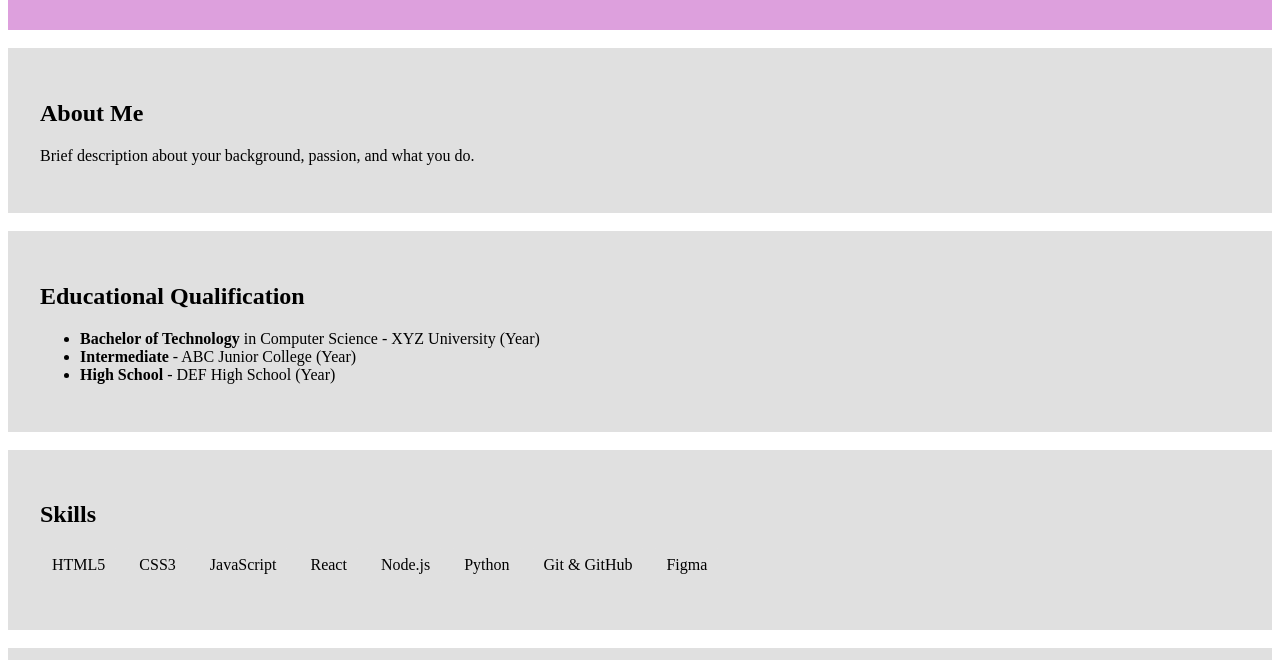
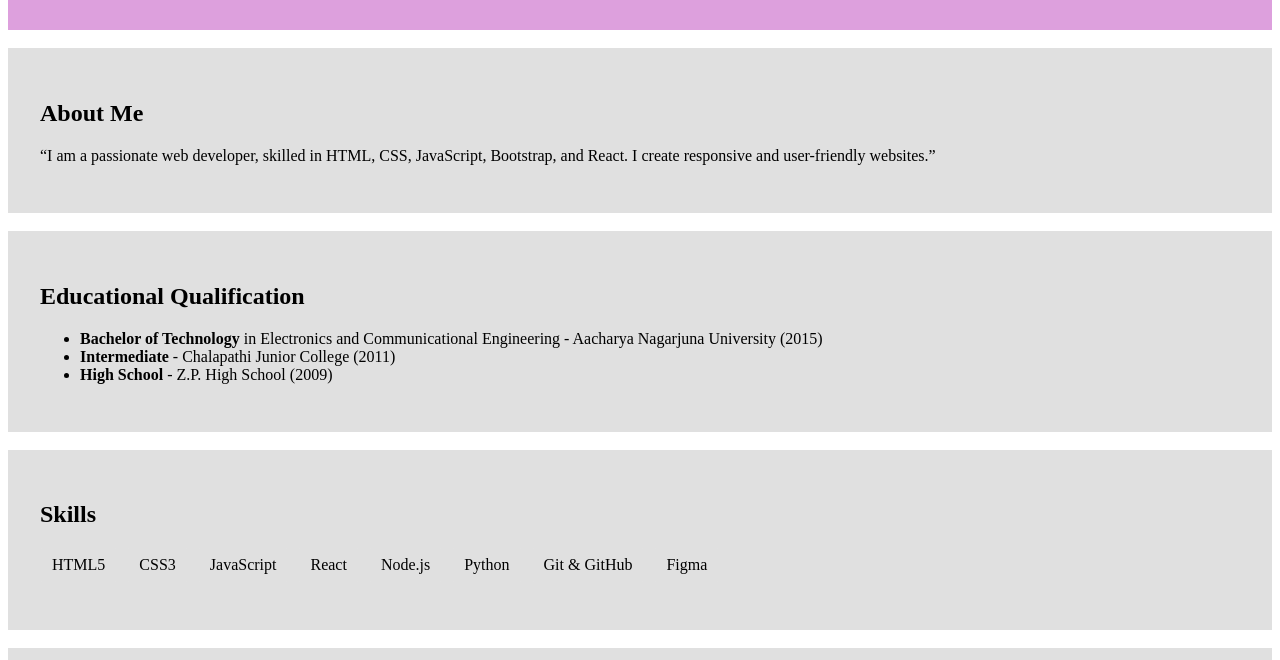
Before and after one commit to suvarna8985/portfolio1, a plain HTML site: page index.html in a window 1280 px wide. Shown: the part 140-800 px from the top of the page. Drawn offline with Linux system fonts and the light colour scheme.

Commit message:
Update index.html

```diff
--- a/index.html
+++ b/index.html
@@ -22,16 +22,16 @@
 
   <section id="about">
     <h2>About Me</h2>
-    <p>Brief description about your background, passion, and what you do.</p>
+    <p>“I am a passionate web developer, skilled in HTML, CSS, JavaScript, Bootstrap, and React. I create responsive and user-friendly websites.”</p>
   </section><br>
 
   <!-- ✅ Educational Qualification Section -->
   <section id="education">
     <h2>Educational Qualification</h2>
     <ul>
-      <li><strong>Bachelor of Technology</strong> in Computer Science - XYZ University (Year)</li>
-      <li><strong>Intermediate</strong> - ABC Junior College (Year)</li>
-      <li><strong>High School</strong> - DEF High School (Year)</li>
+      <li><strong>Bachelor of Technology</strong> in Electronics and Communicational Engineering - Aacharya Nagarjuna University (2015)</li>
+      <li><strong>Intermediate</strong> - Chalapathi Junior College (2011)</li>
+      <li><strong>High School</strong> - Z.P. High School (2009)</li>
     </ul>
   </section><br>
 
```
